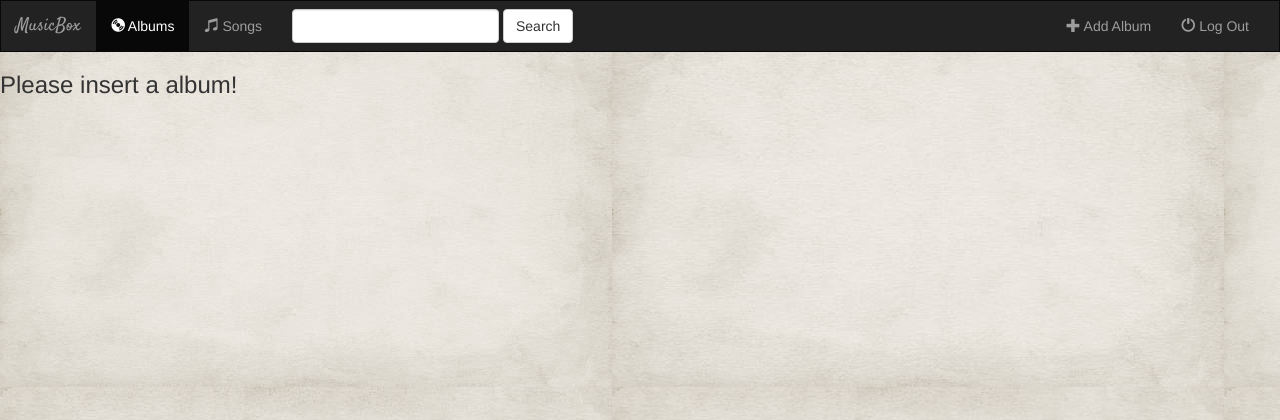
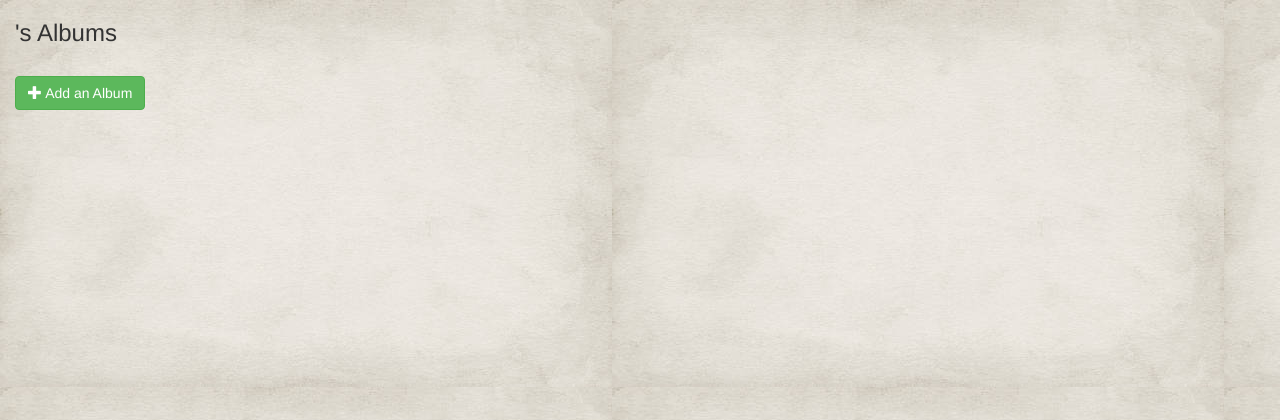
Before and after one commit to Rikki047/Web, a Django app: page /music/ in a window 1280 px wide. Shown: the top 420 px of the page. Run offline with Django 3.2, Linux system fonts and the light colour scheme; data that the repository does not hold is empty; parts of the project's set-up code (start-up, migrations or seed data) failed here and were passed over; some libraries are stand-ins or nearby versions.

Commit message:
Video 36 fullt af villum. laga

```diff
--- a/Web/settings.py
+++ b/Web/settings.py
@@ -120,3 +120,6 @@ USE_TZ = True
 # https://docs.djangoproject.com/en/2.0/howto/static-files/
 
 STATIC_URL = '/static/'
+
+MEDIA_ROOT = os.path.join(BASE_DIR, 'media')
+MEDIA_URL = '/media/'
--- a/Web/urls.py
+++ b/Web/urls.py
@@ -1,7 +1,13 @@
 from django.conf.urls import include, url
 from django.contrib import admin
+from django.conf import settings
+from django.conf.urls.static import static
 
 urlpatterns = [
     url(r'^admin/', admin.site.urls),
     url(r'^music/', include('music.urls')),
 ]
+
+if settings.DEBUG:
+    urlpatterns += static(settings.STATIC_URL, document_root=settings.STATIC_ROOT)
+    urlpatterns += static(settings.MEDIA_URL, document_root=settings.MEDIA_ROOT)
--- a/music/templates/music/base.html
+++ b/music/templates/music/base.html
@@ -5,66 +5,14 @@
     <title>{% block title %}MusicBox{% endblock %}</title>
     {% load staticfiles %}
     <link rel="stylesheet" href="https://maxcdn.bootstrapcdn.com/bootstrap/3.3.6/css/bootstrap.min.css">
-    <link href="https://fonts.googleapis.com/css?family=Satisfy" rel="stylesheet" type="text/css">
+    <link href='https://fonts.googleapis.com/css?family=Satisfy' rel='stylesheet' type='text/css'>
     <link rel="stylesheet" type="text/css" href="{% static 'music/style.css' %}" />
     <script src="https://ajax.googleapis.com/ajax/libs/jquery/1.12.0/jquery.min.js"></script>
     <script src="http://maxcdn.bootstrapcdn.com/bootstrap/3.3.6/js/bootstrap.min.js"></script>
 </head>
 <body>
-    <nav class="navbar navbar-inverse">
-    <div class="container-fluid">
-        <!-- header -->
-        <div class="navbar-header">
-            <button type="button" class="navbar-toggle" data-toggle="collapse" data-target="#topNavBar">
-                <span class="icon-bar"></span>
-                <span class="icon-bar"></span>
-                <span class="icon-bar"></span>
-            </button>
-            <a class="navbar-brand" href="{% url 'music:index' %}">MusicBox</a>
-        </div>
-
-        <!-- Items -->
-        <div class="collapse navbar-collapse" id="topNavBar">
-            <ul class="nav navbar-nav">
-                <li class="active">
-                    <a href="{% url 'music:index' %}">
-                        <span class="glyphicon glyphicon-cd" aria-hidden="true"></span> Albums
-                    </a>
-                </li>
-                <li class="">
-                    <a href="#">
-                        <span class="glyphicon glyphicon-music" aria-hidden="true"></span> Songs
-                    </a>
-                </li>
-            </ul>
-
-            <form class="navbar-form navbar-left" role="search" method="get" action="#">
-                <div class="form-group">
-                    <input type="text" class="form-control" name="q" value="">
-                </div>
-                <button type="submit" class="btn btn-default">Search</button>
-            </form>
-
-            <ul class="nav navbar-nav navbar-right">
-                <li class="">
-                    <a href="#">
-                        <span class="glyphicon glyphicon-plus" aria-hidden="true"></span> Add Album
-                    </a>
-                </li>
-                <li class="">
-                    <a href="#">
-                        <span class="glyphicon glyphicon-off" aria-hidden="true"></span> Log Out
-                    </a>
-                </li>
-            </ul>
-
-        </div>
-
-    </div>
-</nav>
 {% block body %}
 
 {% endblock %}
-
 </body>
 </html>
--- a/music/templates/music/index.html
+++ b/music/templates/music/index.html
@@ -1,15 +1,53 @@
 {% extends 'music/base.html' %}
-{% block title %}{% endblock %}
+{% block albums_active %}active{% endblock %}
 
 {% block body %}
-{% if all_albums %}
-    <h3>Here are all tha albums!</h3>
-    <ul>
-        {% for album in all_albums %}
-            <li><a href="{% url 'music:detail' album.id %}">{{ album.album_title }}</a></li>
-        {% endfor %}
-    </ul>
-{% else %}
-    <h3>Please insert a album!</h3>
-{% endif %}
+<div class="albums-container container-fluid">
+
+    <!-- Albums -->
+    <div class="row">
+        <div class="col-sm-12">
+            <h3>{{ user.username }}'s Albums</h3>
+        </div>
+        {% if albums %}
+            {% for album in albums %}
+                <div class="col-sm-4 col-lg-2">
+                    <div class="thumbnail">
+
+                        <!-- Album Image -->
+                        <a href="{% url 'music:detail' album.id %}">
+                            <img src="{{ album.album_image.url }}" class="img-responsive">
+                        </a>
+                        <div class="caption">
+                            <h2>{{ album.album_title }}</h2>
+                            <h4>{{ album.artist }}</h4>
+
+                            <!-- View Details -->
+                            <a href="{% url 'music:detail' album.id %}" class="btn btn-primary btn-sm" role="button">View Details</a>
+
+                            <!-- Delete Album -->
+                            <form action="{% url 'music:delete_album' album.id %}" method="post" style="display: inline;">
+                                {% csrf_token %}
+                                <input type="hidden" name="album_id" value="{{ album.id }}" />
+                                <button type="submit" class="btn btn-default btn-sm">
+                                    <span class="glyphicon glyphicon-trash"></span>
+                                </button>
+                            </form>
+                        </div>
+                    </div>
+                </div>
+                {% cycle '' '' '' '' '' '<div class="clearfix visible-lg"></div>' %}
+            {% endfor %}
+        {% else %}
+            <div class="col-sm-12">
+                <br>
+                <a href="{% url 'music:create_album' %}">
+                    <button type="button" class="btn btn-success">
+                        <span class="glyphicon glyphicon-plus"></span> Add an Album
+                    </button>
+                </a>
+            </div>
+        {% endif %}
+    </div>
+</div>
 {% endblock %}
--- a/music/urls.py
+++ b/music/urls.py
@@ -5,11 +5,16 @@ app_name = 'music'
 
 urlpatterns = [
     # /music/
-    url(r'^$', views.index, name='index'),
+    url(r'^$', views.IndexView.as_view(), name='index'),
+
+    url(r'^register/$', views.UserFormView.as_view(), name='register'),
 
     # /music/<album_id>/
-    url(r'^(?P<album_id>[0-9]+)/$', views.detail, name='detail'),
+    url(r'^(?P<pk>[0-9]+)/$', views.DetailView.as_view(), name='detail'),
 
-    # /music/album_id/favorite/
-    url(r'^(?P<album_id>[0-9]+)/favorite/$', views.favorite, name='favorite'),
+    url(r'album/add/$', views.AlbumCreate.as_view(), name='album-add'),
+
+    url(r'album/(?P<pk>[0-9]+)/$', views.AlbumUpdate.as_view(), name='album-update'),
+
+    url(r'album/(?P<pk>[0-9]+)/delete/$', views.AlbumDelete.as_view(), name='album-delete'),
 ]
--- a/music/views.py
+++ b/music/views.py
@@ -1,24 +1,60 @@
-from django.shortcuts import render, get_object_or_404
-from .models import Album, Song
+from django.views.generic.edit import CreateView, UpdateView, DeleteView
+from django.urls import reverse_lazy
+from django.shortcuts import render, redirect
+from django.contrib.auth import authenticate, login
+from django.views import generic
+from django.views.generic import View
+from .models import Album
+from .forms import UserForm
 
-def index(request):
-    all_albums = Album.objects.all()
-    return render(request, 'music/index.html', {'all_albums': all_albums})
+class IndexView(generic.ListView):
+    template_name = 'music/index.html'
+    context_object_name = 'all_albums'
 
-def detail(request, album_id):
-    album = get_object_or_404(Album, pk=album_id)
-    return render(request, 'music/detail.html', {'album': album})
+    def get_queryset(self):
+        return Album.objects.all()
 
-def favorite(request, album_id):
-    album = get_object_or_404(Album, pk=album_id)
-    try:
-        selected_song = album.song_set.get(pk=request.POST['song'])
-    except (KeyError, Song.DoesNotExist):
-        return render(request, 'music/detail.html', {
-            'album': album,
-            'error_message': "You did not select a valid song",
-        })
-    else:
-        selected_song.is_favorite = True
-        selected_song.save()
-        return render(request, 'music/detail.html', {'album': album})
+class DetailView(generic.DetailView):
+    model = Album
+    template_name = 'music/detail.html'
+
+class AlbumCreate(CreateView):
+    model = Album
+    fields = ['artist', 'album_title', 'genre', 'album_image']
+
+class AlbumUpdate(UpdateView):
+    model = Album
+    fields = ['artist', 'album_title', 'genre', 'album_image']
+
+class AlbumDelete(DeleteView):
+    model = Album
+    success_url = reverse_lazy('music:index')
+
+class UserFormView(View):
+    form_class = UserForm
+    template_name = 'music/registration_form.html'
+
+    def get(self, request):
+        form = self.form_class(None)
+        return render(request, self.template_name, {'form': form})
+
+    def post(self, request):
+        form = self.form_class(request.POST)
+
+        if form.is_valid():
+
+            user = form.save(commit=False)
+
+            username = form.cleaned_data['username']
+            password = form.cleaned_data['password']
+            user.set_password(password)
+            user.save()
+
+            user = authenticate(username=username, password=password)
+
+            if user is not None:
+                if user.is_active:
+                    login(request, user)
+                    return redirect('music:index')
+
+        return render(request, self.template_name, {'form': form})
```
Also changed, not shown: music/forms.py (added, +9 -0 lines), music/models.py (+6 -1 lines), music/templates/music/album_form.html (added, +29 -0 lines), music/templates/music/detail.html (+53 -1 lines), music/templates/music/form-template.html (added, +9 -0 lines), music/templates/music/registration_form.html (added, +29 -0 lines), db.sqlite3.
